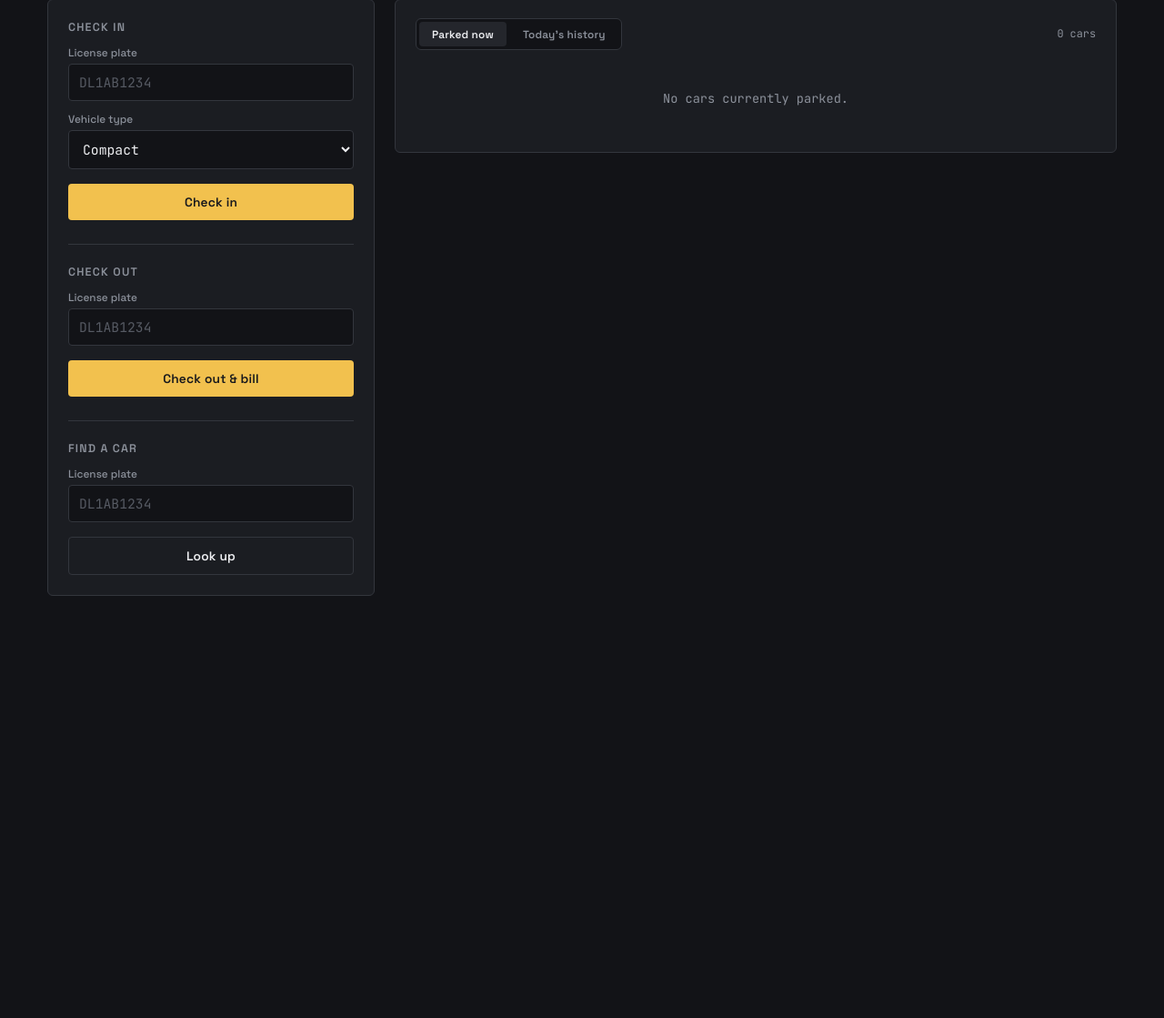
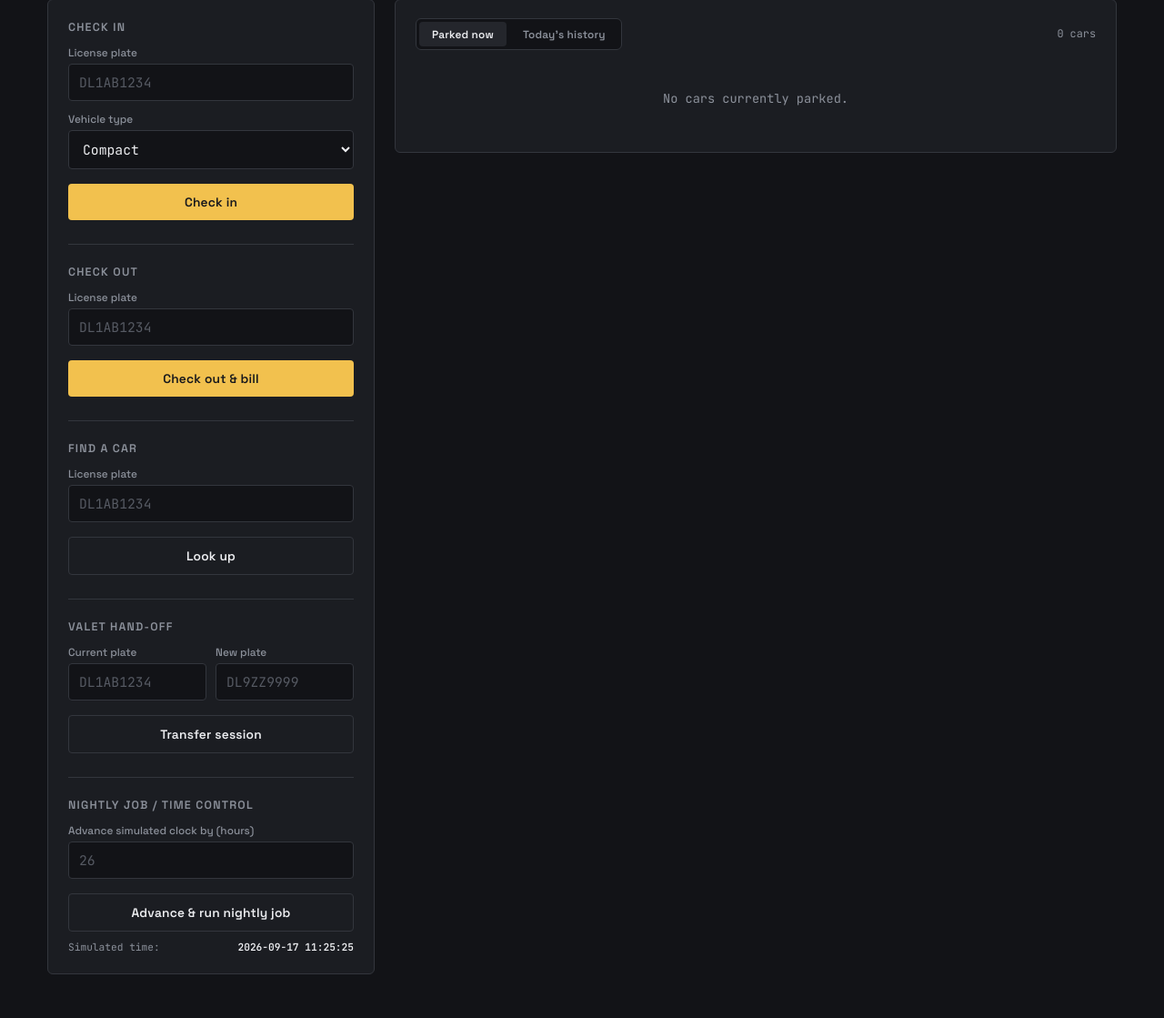
Before and after one commit to B230992/auriga, a Flask app: page / in a window 1280 px wide. Shown: the part 301-1420 px from the top of the page at 91% size. Before the commit the page ends 956 px from the top, so only its background shows below. Run offline with Flask 3, Linux system fonts and the light colour scheme; data that the repository does not hold is empty.

Commit message:
Update parking garage project

```diff
--- a/app.py
+++ b/app.py
@@ -138,6 +138,14 @@ def api_history():
     return jsonify({"ok": True, "tickets": [ticket_json(t) for t in garage.history()]})
 
 
+@app.route("/api/clock")
+def api_clock_readonly():
+    """Read-only peek at the current simulated time - does NOT run the
+    nightly job (that only happens on POST /clock). Used by the UI to
+    display 'now' without side effects on every page refresh."""
+    return jsonify({"ok": True, "now": clock.now().isoformat(sep=" ", timespec="seconds")})
+
+
 # ---------- Twist 3: valet hand-off ----------
 @app.route("/api/transfer", methods=["POST"])
 def api_transfer():
--- a/templates/index.html
+++ b/templates/index.html
@@ -271,6 +271,17 @@
     justify-self: start;
   }
   .stub .type-tag.ev { color: var(--ev-teal); border-color: rgba(79,195,184,.4); }
+  .stub .auto-tag {
+    font-size: .6rem;
+    letter-spacing: .6px;
+    padding: 2px 6px;
+    border-radius: 3px;
+    text-transform: uppercase;
+    font-family: var(--font-mono);
+    border: 1px solid rgba(255,171,61,.4);
+    color: var(--led-amber);
+    margin-left: 6px;
+  }
   .stub .fee {
     font-family: var(--font-mono);
     font-weight: 600;
@@ -285,6 +296,21 @@
     text-align: center;
     font-family: var(--font-mono);
   }
+
+  /* ---------- sim-time strip ---------- */
+  .sim-strip {
+    display: flex;
+    align-items: center;
+    justify-content: space-between;
+    font-family: var(--font-mono);
+    font-size: .7rem;
+    color: var(--concrete);
+    margin-top: 10px;
+  }
+  .sim-strip b { color: var(--off-white); font-weight: 600; }
+  .row-2 { display: grid; grid-template-columns: 1fr 1fr; gap: 10px; }
+  .row-2 > div { min-width: 0; }
+
 </style>
 </head>
 <body>
@@ -332,6 +358,31 @@
         <input id="find-plate" placeholder="DL1AB1234" autocomplete="off">
         <button class="ghost" onclick="findCar()">Look up</button>
         <div id="find-result" class="result"></div>
+      </div>
+
+      <div class="block">
+        <h2>Valet hand-off</h2>
+        <div class="row-2">
+          <div>
+            <label>Current plate</label>
+            <input id="tr-old" placeholder="DL1AB1234" autocomplete="off">
+          </div>
+          <div>
+            <label>New plate</label>
+            <input id="tr-new" placeholder="DL9ZZ9999" autocomplete="off">
+          </div>
+        </div>
+        <button class="ghost" onclick="transferPlate()">Transfer session</button>
+        <div id="tr-result" class="result"></div>
+      </div>
+
+      <div class="block">
+        <h2>Nightly job / time control</h2>
+        <label>Advance simulated clock by (hours)</label>
+        <input id="clk-hours" placeholder="26" autocomplete="off" inputmode="decimal">
+        <button class="ghost" onclick="advanceClock()">Advance &amp; run nightly job</button>
+        <div id="clk-result" class="result"></div>
+        <div class="sim-strip">Simulated time: <b id="sim-time">—</b></div>
       </div>
     </section>
 
@@ -415,6 +466,51 @@ async function findCar() {
   }
 }
 
+async function transferPlate() {
+  const from = document.getElementById('tr-old').value.trim();
+  const to = document.getElementById('tr-new').value.trim();
+  const { ok, data } = await api('/api/transfer', {
+    method: 'POST', headers: {'Content-Type': 'application/json'},
+    body: JSON.stringify({ from, to })
+  });
+  if (ok) {
+    showResult('tr-result', true, `Transferred — ticket ${data.ticket.ticket_id}\n${from.toUpperCase()} → ${data.ticket.plate}\nSpot: ${data.ticket.spot_id} (unchanged)`);
+    document.getElementById('tr-old').value = '';
+    document.getElementById('tr-new').value = '';
+  } else {
+    showResult('tr-result', false, data.error || 'Transfer failed.');
+  }
+  refreshAll();
+}
+
+async function advanceClock() {
+  const hours = parseFloat(document.getElementById('clk-hours').value);
+  if (!hours || hours <= 0) {
+    showResult('clk-result', false, 'Enter a positive number of hours.');
+    return;
+  }
+  const { ok, data } = await api('/clock', {
+    method: 'POST', headers: {'Content-Type': 'application/json'},
+    body: JSON.stringify({ advance_hours: hours })
+  });
+  if (ok) {
+    const lines = data.count
+      ? [`Nightly job auto-closed ${data.count} session(s):`,
+         ...data.closed.map(c => `  ${c.plate} — ${c.spot_id} — ${money(c.fee)}`)]
+      : ['Nightly job ran — nothing over 24h to close.'];
+    showResult('clk-result', true, `Now: ${data.now}\n${lines.join('\n')}`);
+  } else {
+    showResult('clk-result', false, data.error || 'Clock advance failed.');
+  }
+  loadSimTime();
+  refreshAll();
+}
+
+async function loadSimTime() {
+  const { data } = await api('/api/clock');
+  document.getElementById('sim-time').textContent = data.now;
+}
+
 async function loadSummary() {
   const { data } = await api('/api/summary');
   const order = [
@@ -456,8 +552,8 @@ async function loadStubs() {
     <div class="stub">
       <span class="type-tag ${t.vehicle_type === 'ev' ? 'ev' : ''}">${t.vehicle_type}</span>
       <div>
-        <div class="plate">${t.plate}</div>
-        <div class="meta">${t.spot_id} · in ${t.entry_time}</div>
+        <div class="plate">${t.plate}${t.auto_closed ? '<span class="auto-tag">auto-closed</span>' : ''}</div>
+        <div class="meta">${t.spot_id} · in ${t.entry_time}${t.plate_history && t.plate_history.length ? ` · was ${t.plate_history[0]}` : ''}</div>
       </div>
       ${currentTab === 'history' ? `<div class="fee">${money(t.fee)}</div>` : `<div class="meta">active</div>`}
     </div>
@@ -468,6 +564,8 @@ function refreshAll() {
   loadSummary();
   loadStubs();
 }
+loadSimTime();
+setInterval(loadSimTime, 5000);
 refreshAll();
 </script>
 </body>
```
